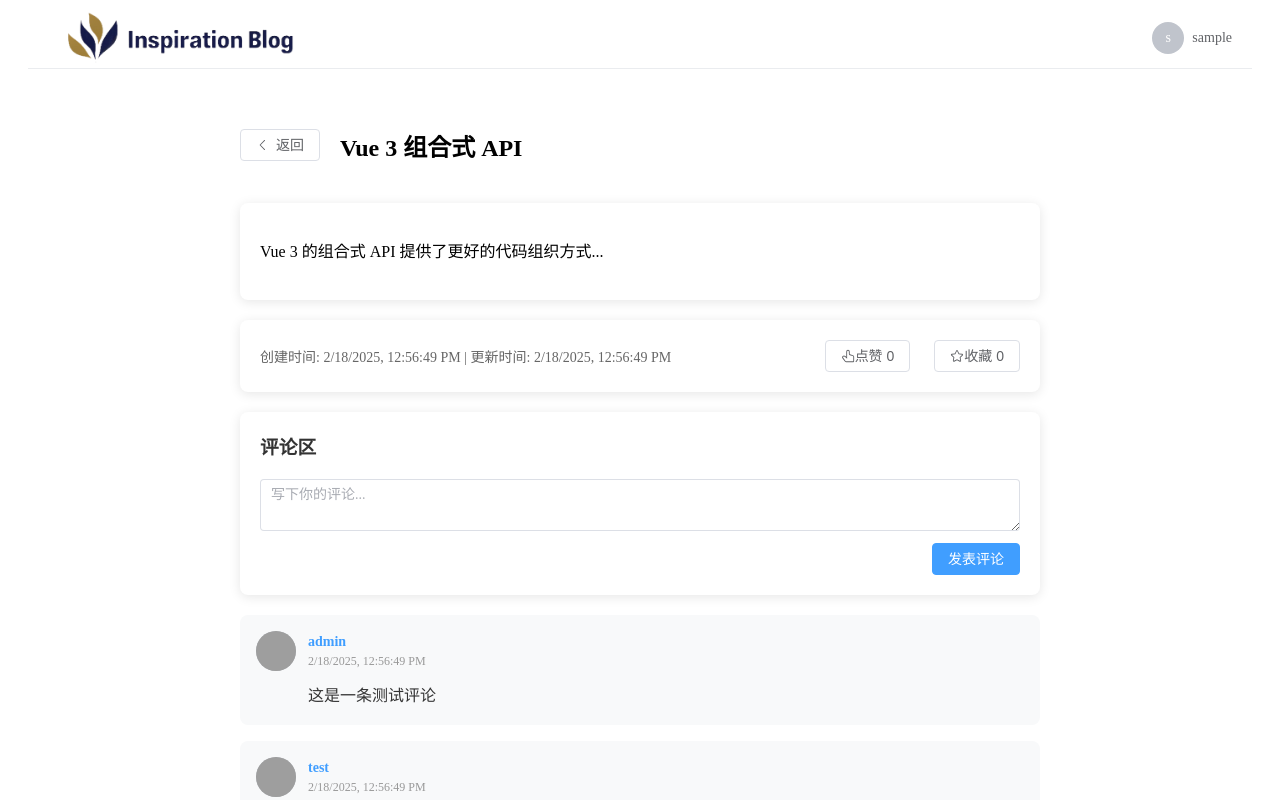
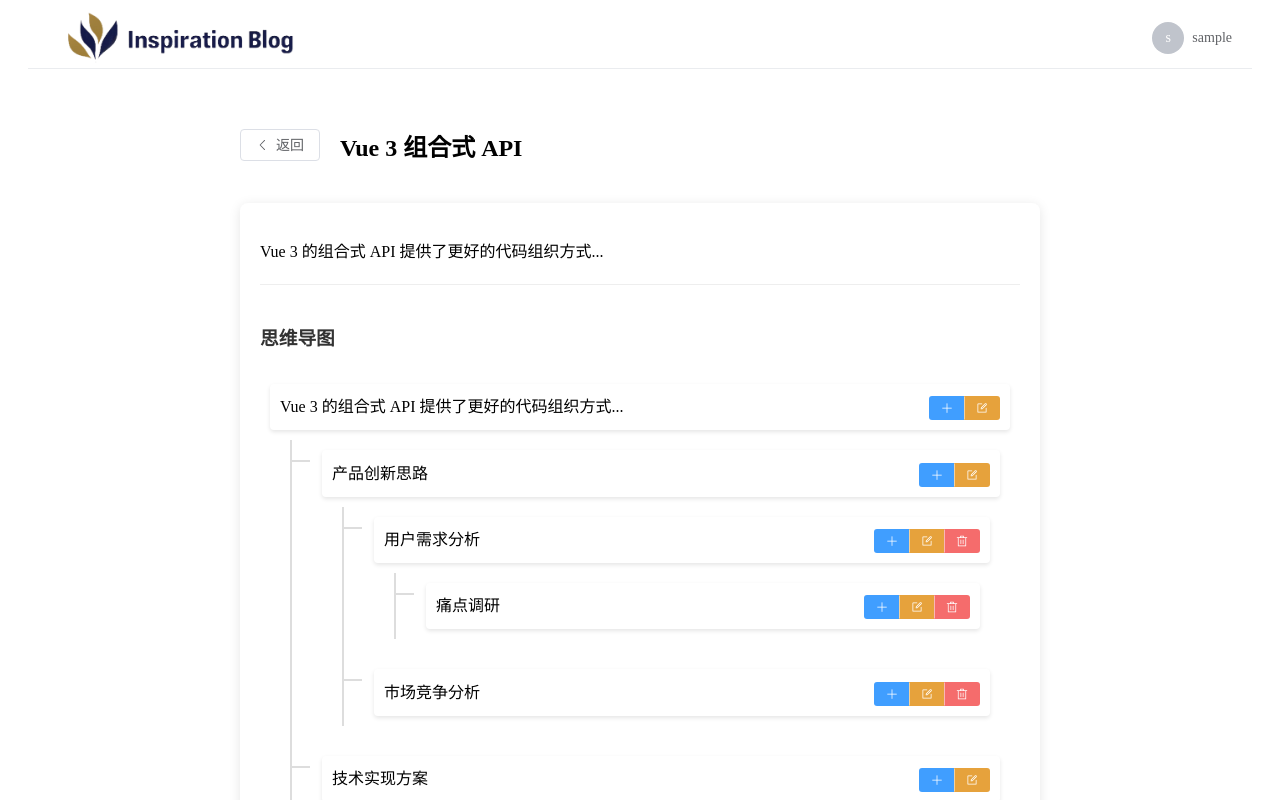
Before and after one commit to LipeibinCooper/inspiration-blog, a Vue app in the folder frontend/: page /inspiration/1 in a window 1280 px wide. Shown: the top 800 px of the page. Built offline with nearby package versions, Linux system fonts and the light colour scheme; sample sign-in values are in the browser's storage; grey boxes are pictures that could not be loaded.

Commit message:
Add inspiration tree component and related types for mind mapping feature

```diff
--- /dev/null
+++ b/frontend/src/components/InspirationTree.vue
@@ -0,0 +1,170 @@
+<template>
+  <div class="inspiration-tree">
+    <div class="node-content">
+      <div class="node-text">
+        {{ node.content }}
+      </div>
+      <div class="node-actions">
+        <el-button-group>
+          <el-button
+            type="primary"
+            size="small"
+            @click="showAddDialog = true"
+          >
+            <el-icon><Plus /></el-icon>
+          </el-button>
+          <el-button
+            type="warning"
+            size="small"
+            @click="showEditDialog = true"
+          >
+            <el-icon><Edit /></el-icon>
+          </el-button>
+          <el-button
+            type="danger"
+            size="small"
+            @click="handleDelete"
+            v-if="node.parentId !== null"
+          >
+            <el-icon><Delete /></el-icon>
+          </el-button>
+        </el-button-group>
+      </div>
+    </div>
+
+    <!-- 子节点 -->
+    <div class="children" v-if="node.children && node.children.length > 0">
+      <div v-for="child in node.children" :key="child.id" class="child-node">
+        <div class="branch-line"></div>
+        <inspiration-tree
+          :node="child"
+          @update="$emit('update', $event)"
+          @add="$emit('add', $event)"
+          @delete="$emit('delete', $event)"
+        />
+      </div>
+    </div>
+
+    <!-- 添加节点对话框 -->
+    <el-dialog
+      v-model="showAddDialog"
+      title="添加子节点"
+      width="30%"
+    >
+      <el-input
+        v-model="newNodeContent"
+        type="textarea"
+        :rows="3"
+        placeholder="输入节点内容"
+      />
+      <template #footer>
+        <el-button @click="showAddDialog = false">取消</el-button>
+        <el-button type="primary" @click="handleAdd">确定</el-button>
+      </template>
+    </el-dialog>
+
+    <!-- 编辑节点对话框 -->
+    <el-dialog
+      v-model="showEditDialog"
+      title="编辑节点"
+      width="30%"
+    >
+      <el-input
+        v-model="editNodeContent"
+        type="textarea"
+        :rows="3"
+        placeholder="输入节点内容"
+      />
+      <template #footer>
+        <el-button @click="showEditDialog = false">取消</el-button>
+        <el-button type="primary" @click="handleEdit">确定</el-button>
+      </template>
+    </el-dialog>
+  </div>
+</template>
+
+<script lang="ts" setup>
+import { ref } from 'vue';
+import { Plus, Edit, Delete } from '@element-plus/icons-vue';
+import type { InspirationNode } from '@/types/inspiration-tree';
+
+const props = defineProps<{
+  node: InspirationNode
+}>();
+
+const emit = defineEmits<{
+  (e: 'update', data: { id: number; content: string }): void
+  (e: 'add', data: { parentId: number; content: string }): void
+  (e: 'delete', id: number): void
+}>();
+
+const showAddDialog = ref(false);
+const showEditDialog = ref(false);
+const newNodeContent = ref('');
+const editNodeContent = ref('');
+
+const handleAdd = () => {
+  if (!newNodeContent.value.trim()) return;
+  emit('add', {
+    parentId: props.node.id,
+    content: newNodeContent.value.trim()
+  });
+  newNodeContent.value = '';
+  showAddDialog.value = false;
+};
+
+const handleEdit = () => {
+  if (!editNodeContent.value.trim()) return;
+  emit('update', {
+    id: props.node.id,
+    content: editNodeContent.value.trim()
+  });
+  editNodeContent.value = '';
+  showEditDialog.value = false;
+};
+
+const handleDelete = () => {
+  emit('delete', props.node.id);
+};
+</script>
+
+<style scoped>
+.inspiration-tree {
+  padding: 10px;
+}
+
+.node-content {
+  display: flex;
+  align-items: center;
+  gap: 10px;
+  background: #fff;
+  padding: 10px;
+  border-radius: 4px;
+  box-shadow: 0 2px 4px rgba(0, 0, 0, 0.1);
+}
+
+.node-text {
+  flex: 1;
+  white-space: pre-wrap;
+}
+
+.children {
+  margin-left: 20px;
+  padding-left: 20px;
+  border-left: 2px solid #ddd;
+}
+
+.child-node {
+  position: relative;
+  margin-top: 10px;
+}
+
+.branch-line {
+  position: absolute;
+  left: -22px;
+  top: 20px;
+  width: 20px;
+  height: 2px;
+  background: #ddd;
+}
+</style>
--- /dev/null
+++ b/frontend/src/types/inspiration-tree.ts
@@ -0,0 +1,21 @@
+// 灵感树节点类型定义
+export interface InspirationNode {
+  id: number;
+  parentId: number | null;  // 父节点ID，根节点为null
+  content: string;         // 节点内容
+  createdAt: string;
+  updatedAt: string;
+  children?: InspirationNode[];  // 子节点
+}
+
+// 创建新节点的DTO
+export interface CreateNodeDto {
+  parentId: number | null;
+  content: string;
+}
+
+// 更新节点的DTO
+export interface UpdateNodeDto {
+  id: number;
+  content: string;
+}
--- a/frontend/src/views/InspirationDetail.vue
+++ b/frontend/src/views/InspirationDetail.vue
@@ -7,6 +7,23 @@
 
     <div class="detail-content">
       <p>{{ inspiration?.content }}</p>
+      <!-- 添加灵感树组件 -->
+      <div class="inspiration-tree-container" v-if="inspiration">
+        <h3>思维导图</h3>
+        <inspiration-tree
+          :node="{
+            id: inspiration.id,
+            parentId: null,
+            content: inspiration.content,
+            createdAt: inspiration.createdAt,
+            updatedAt: inspiration.updatedAt,
+            children: treeNodes
+          }"
+          @update="handleUpdateNode"
+          @add="handleAddNode"
+          @delete="handleDeleteNode"
+        />
+      </div>
     </div>
 
     <div class="detail-footer">
@@ -19,10 +36,7 @@
 
       <!-- 互动按钮区 -->
       <div class="interaction-buttons">
-        <el-button
-          :type="isLiked ? 'primary' : 'default'"
-          @click="handleLike"
-        >
+        <el-button :type="isLiked ? 'primary' : 'default'" @click="handleLike">
           <el-icon><Pointer /></el-icon>
           点赞 {{ inspiration?.likes || 0 }}
         </el-button>
@@ -46,54 +60,58 @@
           :rows="2"
           placeholder="写下你的评论..."
         />
-        <el-button
-          type="primary"
-          :loading="submitting"
-          @click="handleComment"
-        >
+        <el-button type="primary" :loading="submitting" @click="handleComment">
           发表评论
         </el-button>
       </div>
     </div>
 
-    <comment-list
-      v-if="inspiration"
-      :inspiration-id="inspiration.id"
-    />
+    <comment-list v-if="inspiration" :inspiration-id="inspiration.id" />
   </div>
 </template>
 
 <script lang="ts" setup>
-import { ref, computed } from 'vue';
-import { useRoute, useRouter } from 'vue-router';
-import { ArrowLeft, Star, Pointer } from '@element-plus/icons-vue';
-import { ElMessage } from 'element-plus';
-import { useInspirationStore } from '@/store/useInspirationStore';
-import { useInteractionStore } from '@/store/useInteractionStore';
-import CommentList from '@/components/CommentList.vue';
+import { ref, computed } from "vue";
+import { useRoute, useRouter } from "vue-router";
+import { ArrowLeft, Star, Pointer } from "@element-plus/icons-vue";
+import { ElMessage } from "element-plus";
+import { useInspirationStore } from "@/store/useInspirationStore";
+import { useInteractionStore } from "@/store/useInteractionStore";
+import CommentList from "@/components/CommentList.vue";
+import InspirationTree from "@/components/InspirationTree.vue";
+import type { InspirationNode } from "@/types/inspiration-tree";
+import type { CreateNodeDto, UpdateNodeDto } from "@/types/inspiration-tree";
 
 const route = useRoute();
 const router = useRouter();
 const inspirationStore = useInspirationStore();
 const interactionStore = useInteractionStore();
 
-const newComment = ref('');
+const newComment = ref("");
 const submitting = ref(false);
 
 // 获取当前灵感
 const inspiration = computed(() => {
   const id = Number(route.params.id);
-  return inspirationStore.allInspirations.find(note => note.id === id);
+  return inspirationStore.allInspirations.find((note) => note.id === id);
 });
 
 // 检查当前用户是否已点赞
 const isLiked = computed(() => {
-  return interactionStore.currentUserInteraction?.likes.includes(Number(route.params.id)) || false;
+  return (
+    interactionStore.currentUserInteraction?.likes.includes(
+      Number(route.params.id)
+    ) || false
+  );
 });
 
 // 检查当前用户是否已收藏
 const isCollected = computed(() => {
-  return interactionStore.currentUserInteraction?.collections.includes(Number(route.params.id)) || false;
+  return (
+    interactionStore.currentUserInteraction?.collections.includes(
+      Number(route.params.id)
+    ) || false
+  );
 });
 
 // 处理点赞
@@ -111,26 +129,161 @@ const handleCollection = () => {
 // 处理评论
 const handleComment = async () => {
   if (!newComment.value.trim() || !inspiration.value) {
-    ElMessage.warning('请输入评论内容');
+    ElMessage.warning("请输入评论内容");
     return;
   }
 
   submitting.value = true;
   try {
-    await interactionStore.addComment(inspiration.value.id, newComment.value.trim());
-    newComment.value = '';
-    ElMessage.success('评论成功');
+    await interactionStore.addComment(
+      inspiration.value.id,
+      newComment.value.trim()
+    );
+    newComment.value = "";
+    ElMessage.success("评论成功");
   } catch (error) {
-    console.error('评论失败:', error);
-    ElMessage.error(error instanceof Error ? error.message : '评论失败');
+    console.error("评论失败:", error);
+    ElMessage.error(error instanceof Error ? error.message : "评论失败");
   } finally {
     submitting.value = false;
   }
 };
 
 const formatTime = (time?: string) => {
-  if (!time) return '';
+  if (!time) return "";
   return new Date(time).toLocaleString();
+};
+
+// 树节点数据
+const treeNodes = ref<InspirationNode[]>([
+  {
+    id: 101,
+    parentId: null,
+    content: "产品创新思路",
+    createdAt: new Date().toISOString(),
+    updatedAt: new Date().toISOString(),
+    children: [
+      {
+        id: 102,
+        parentId: 101,
+        content: "用户需求分析",
+        createdAt: new Date().toISOString(),
+        updatedAt: new Date().toISOString(),
+        children: [
+          {
+            id: 105,
+            parentId: 102,
+            content: "痛点调研",
+            createdAt: new Date().toISOString(),
+            updatedAt: new Date().toISOString()
+          }
+        ]
+      },
+      {
+        id: 103,
+        parentId: 101,
+        content: "市场竞争分析",
+        createdAt: new Date().toISOString(),
+        updatedAt: new Date().toISOString()
+      }
+    ]
+  },
+  {
+    id: 104,
+    parentId: null,
+    content: "技术实现方案",
+    createdAt: new Date().toISOString(),
+    updatedAt: new Date().toISOString(),
+    children: [
+      {
+        id: 106,
+        parentId: 104,
+        content: "架构设计",
+        createdAt: new Date().toISOString(),
+        updatedAt: new Date().toISOString()
+      }
+    ]
+  }
+]);
+
+// 处理添加节点
+const handleAddNode = async (data: CreateNodeDto) => {
+  const newNode: InspirationNode = {
+    id: Date.now(),
+    parentId: data.parentId,
+    content: data.content,
+    createdAt: new Date().toISOString(),
+    updatedAt: new Date().toISOString()
+  };
+
+  // 添加到对应的父节点下
+  const addToParent = (nodes: InspirationNode[], parentId: number) => {
+    for (const node of nodes) {
+      if (node.id === parentId) {
+        if (!node.children) node.children = [];
+        node.children.push(newNode);
+        return true;
+      }
+      if (node.children && addToParent(node.children, parentId)) {
+        return true;
+      }
+    }
+    return false;
+  };
+
+  if (data.parentId === inspiration.value?.id) {
+    treeNodes.value.push(newNode);
+  } else if (data.parentId) {
+    addToParent(treeNodes.value, data.parentId);
+  }
+};
+
+// 处理更新节点
+const handleUpdateNode = async (data: { id: number; content: string }) => {
+  try {
+    // 这里应该调用后端API更新节点
+    console.log("更新节点:", data);
+    ElMessage.success("节点更新成功");
+  } catch (error) {
+    console.error("更新节点失败:", error);
+    ElMessage.error("更新节点失败");
+  }
+};
+
+// 处理添加节点
+// const handleAddNode = async (data: { parentId: number; content: string }) => {
+//   try {
+//     // 这里应该调用后端API添加节点
+//     console.log('添加节点:', data);
+//     ElMessage.success('节点添加成功');
+//   } catch (error) {
+//     console.error('添加节点失败:', error);
+//     ElMessage.error('添加节点失败');
+//   }
+// };
+
+// 处理删除节点
+const handleDeleteNode = async (id: number) => {
+  try {
+    // 这里应该调用后端API删除节点
+    console.log("删除节点:", id);
+    ElMessage.success("节点删除成功");
+  } catch (error) {
+    console.error("删除节点失败:", error);
+    ElMessage.error("删除节点失败");
+  }
+};
+const deleteNode = (nodes: InspirationNode[], id: number): boolean => {
+  for (let i = 0; i < nodes.length; i++) {
+    if (nodes[i].id === id) {
+      nodes.splice(i, 1);
+      return true;
+    }
+    if (nodes[i].children && deleteNode(nodes[i].children, id)) {
+      return true;
+    }
+  }
+  return false;
 };
 </script>
 
@@ -147,7 +300,16 @@ const formatTime = (time?: string) => {
   gap: 20px;
   margin-bottom: 20px;
 }
+.inspiration-tree-container {
+  margin-top: 20px;
+  padding-top: 20px;
+  border-top: 1px solid #eee;
+}
 
+.inspiration-tree-container h3 {
+  margin-bottom: 20px;
+  color: #333;
+}
 .detail-content {
   margin: 20px 0;
   line-height: 1.6;
@@ -157,7 +319,6 @@ const formatTime = (time?: string) => {
   border-radius: 8px;
   box-shadow: 0 2px 12px rgba(0, 0, 0, 0.1);
 }
-
 .detail-footer {
   margin-top: 20px;
   padding: 20px;
@@ -168,17 +329,14 @@ const formatTime = (time?: string) => {
   justify-content: space-between;
   align-items: center;
 }
-
 .time-info {
   color: #666;
   font-size: 14px;
 }
-
 .interaction-buttons {
   display: flex;
   gap: 12px;
 }
-
 .comments-section {
   margin-top: 20px;
   background: #fff;
@@ -186,19 +344,16 @@ const formatTime = (time?: string) => {
   border-radius: 8px;
   box-shadow: 0 2px 12px rgba(0, 0, 0, 0.1);
 }
-
 .comments-section h3 {
   margin-top: 0;
   margin-bottom: 20px;
   color: #333;
 }
-
 .comment-input {
   display: flex;
   flex-direction: column;
   gap: 12px;
 }
-
 .comment-input .el-button {
   align-self: flex-end;
 }
```
